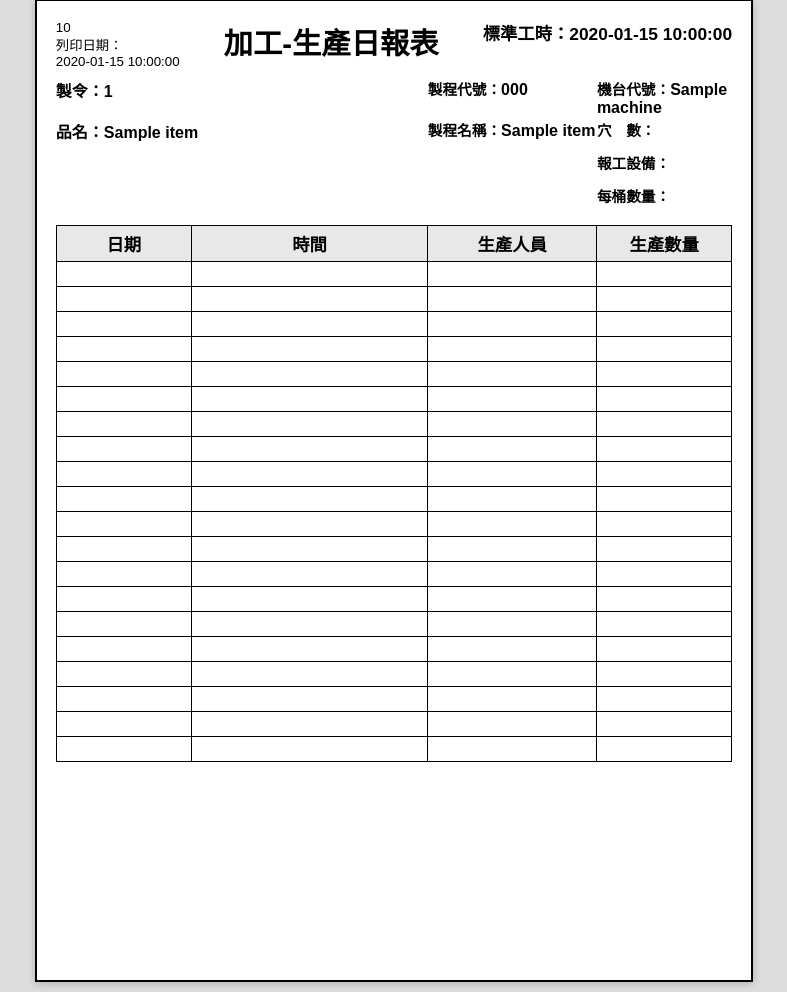
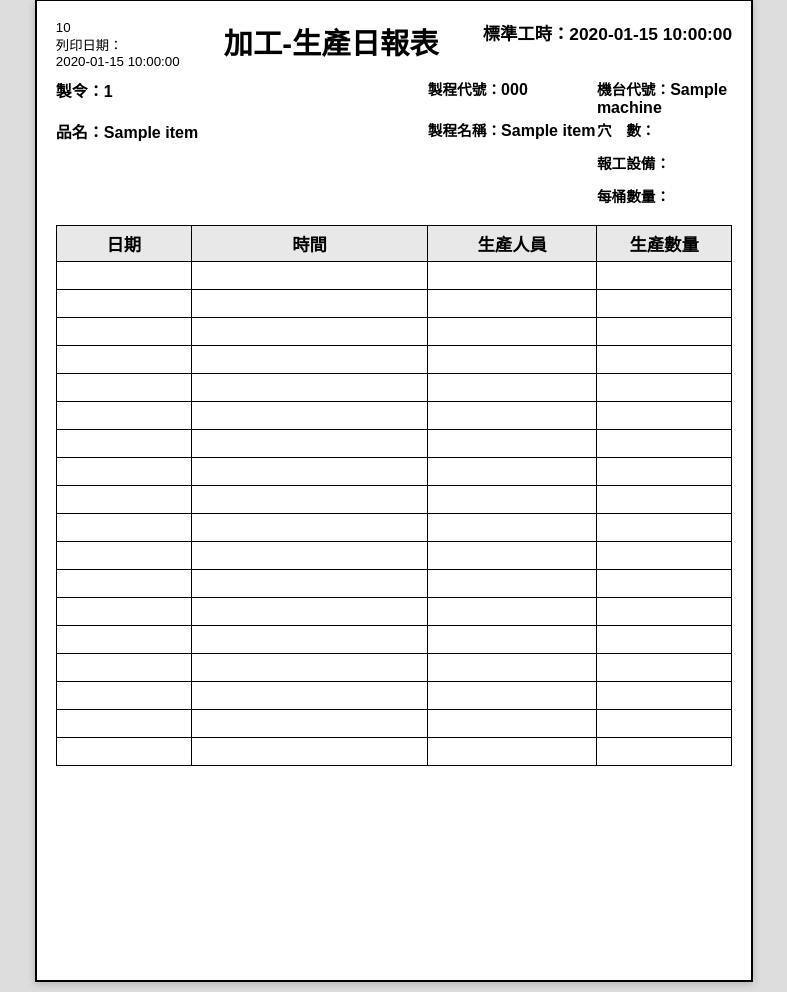
Before and after one commit to jie522/060520-PDS-, a Flask app: template templates/print_report.html in a window 1280 px wide. Shown: the part 81-1073 px from the top of the page, without its empty margins (246-1033 px from the left). Run offline with Flask 3, Linux system fonts and the light colour scheme; the template is opened without the code that fills it: most values are stand-ins (such as "Sample title", 1, 10 or a date in 2020); lists and menus that the app fills with data are empty; some libraries are stand-ins or nearby versions.

Commit message:
調整格子：行高28px、行數18

```diff
--- a/dist_embed/製令查詢/_app/templates/print_report.html
+++ b/dist_embed/製令查詢/_app/templates/print_report.html
@@ -119,7 +119,7 @@
             height: 36px;
         }
         .data-table td {
-            height: 24px;
+            height: 28px;
             font-size: 11pt;
         }
         .data-table .col-date { width: 20%; }
@@ -247,7 +247,7 @@
                 </tr>
             </thead>
             <tbody>
-                {% for row in range(20) %}
+                {% for row in range(18) %}
                 <tr>
                     <td class="col-date">&nbsp;</td>
                     <td class="col-time">&nbsp;</td>
--- a/templates/print_report.html
+++ b/templates/print_report.html
@@ -119,7 +119,7 @@
             height: 36px;
         }
         .data-table td {
-            height: 24px;
+            height: 28px;
             font-size: 11pt;
         }
         .data-table .col-date { width: 20%; }
@@ -247,7 +247,7 @@
                 </tr>
             </thead>
             <tbody>
-                {% for row in range(20) %}
+                {% for row in range(18) %}
                 <tr>
                     <td class="col-date">&nbsp;</td>
                     <td class="col-time">&nbsp;</td>
```
